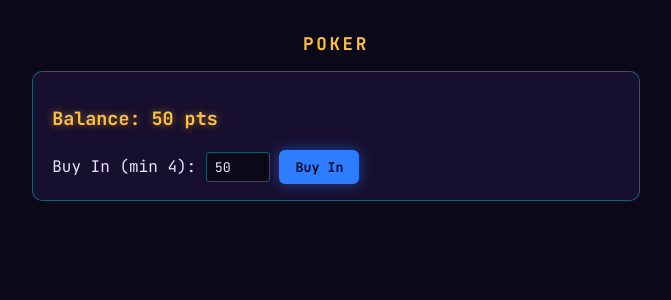
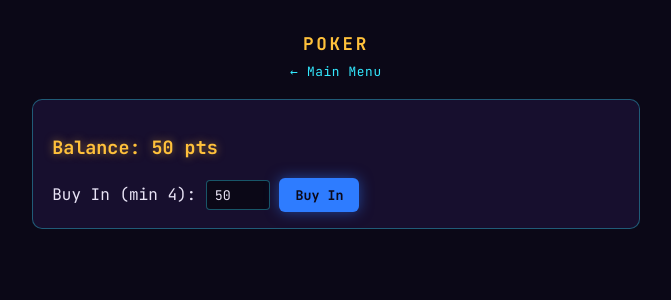
Before and after one commit to Kenneth-Ly/casino, a Flask app: page /poker in a window 1280 px wide. Shown: the part 71-371 px from the top of the page, without its empty margins (304-975 px from the left). Run offline with Flask 3, Linux system fonts and the light colour scheme; some libraries are stand-ins or nearby versions.

Commit message:
Add a Main Menu link to every game page
Replaces reliance on the browser's back button with an explicit link back to the lobby, placed under each game's title on all four pages.

Co-Authored-By: Claude Sonnet 5 <noreply@anthropic.com>

```diff
--- a/web/static/style.css
+++ b/web/static/style.css
@@ -48,6 +48,17 @@ h1 {
   text-align: center;
   margin-bottom: 1rem;
 }
+
+.back-link {
+  display: block;
+  text-align: center;
+  color: var(--accent);
+  text-decoration: none;
+  font-size: 0.8rem;
+  letter-spacing: 0.05em;
+  margin: -0.5rem 0 1.2rem;
+}
+.back-link:hover { text-decoration: underline; }
 
 button, input[type="text"] {
   font-family: 'JetBrains Mono', monospace;
--- a/web/templates/blackjack.html
+++ b/web/templates/blackjack.html
@@ -1,6 +1,7 @@
 {% extends "base.html" %}
 {% block content %}
 <h1>Blackjack</h1>
+<a class="back-link" href="{{ url_for('lobby') }}">&larr; Main Menu</a>
 <div id="game-panel">
   {% include "_blackjack_table.html" %}
 </div>
--- a/web/templates/poker.html
+++ b/web/templates/poker.html
@@ -1,6 +1,7 @@
 {% extends "base.html" %}
 {% block content %}
 <h1>Poker</h1>
+<a class="back-link" href="{{ url_for('lobby') }}">&larr; Main Menu</a>
 <div id="game-panel">
   {% include "_poker_table.html" %}
 </div>
--- a/web/templates/roulette.html
+++ b/web/templates/roulette.html
@@ -1,6 +1,7 @@
 {% extends "base.html" %}
 {% block content %}
 <h1>Roulette</h1>
+<a class="back-link" href="{{ url_for('lobby') }}">&larr; Main Menu</a>
 <div id="game-panel">
   {% include "_roulette_table.html" %}
 </div>
--- a/web/templates/slots.html
+++ b/web/templates/slots.html
@@ -1,6 +1,7 @@
 {% extends "base.html" %}
 {% block content %}
 <h1>Slot Machine</h1>
+<a class="back-link" href="{{ url_for('lobby') }}">&larr; Main Menu</a>
 <div id="game-panel">
   {% include "_slots_panel.html" %}
 </div>
```
